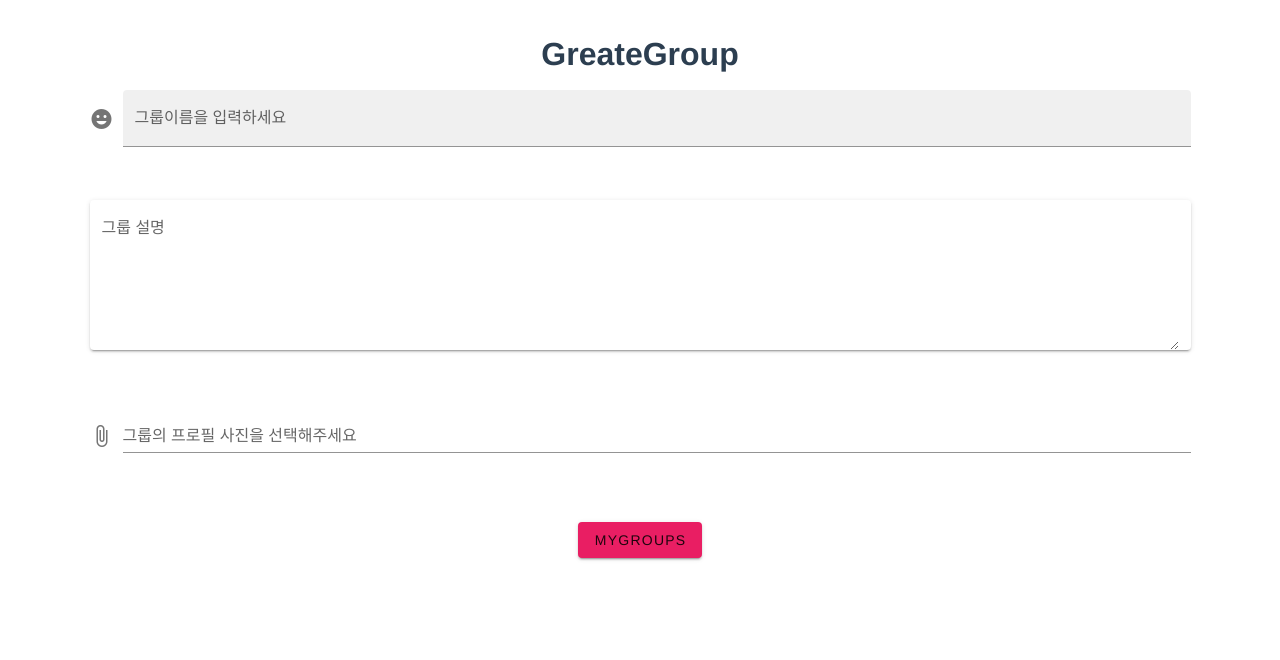
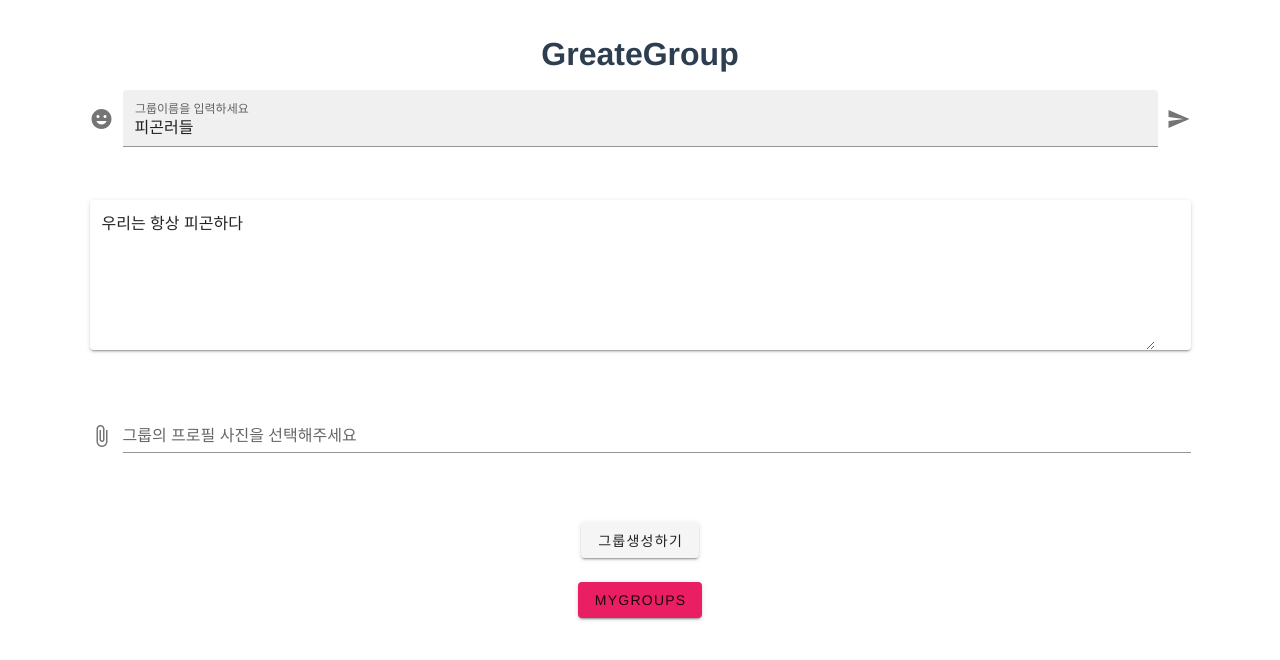
Before and after one commit to OpenSourceHotSource22/Frontend, a Vue app in the folder everyteam/: page /createGroup in a window 1280 px wide. Shown: the top 660 px of the page. Built offline with nearby package versions, Linux system fonts and the light colour scheme.

Commit message:
feat : add creategroup api formdata

```diff
--- a/everyteam/src/views/CreateGroupView.vue
+++ b/everyteam/src/views/CreateGroupView.vue
@@ -36,6 +36,9 @@
           <img class="img" :src="preview" />
         </v-col>
         <v-col>
+          <v-btn @click="createGroup">그룹생성하기</v-btn>
+        </v-col>
+        <v-col>
           <v-btn @click="goMyGroupsPage" color="pink"> Mygroups </v-btn>
         </v-col>
       </v-flex>
@@ -49,7 +52,7 @@ import { BASE_URL } from "@/api";
 export default {
   data: () => ({
     show: false,
-    groupName: "",
+    groupName: "피곤러들",
     marker: true,
     iconIndex: 0,
     icons: [
@@ -62,7 +65,7 @@ export default {
       "mdi-emoticon-sad",
       "mdi-emoticon-tongue",
     ],
-    description: "",
+    description: "우리는 항상 피곤하다",
     profileImg: [],
     preview: "",
     teamcode: "jNgxNI",
@@ -79,18 +82,36 @@ export default {
 
   methods: {
     async createGroup() {
+      const data = new FormData();
+      data.append("image", this.profileImg);
+      const teamData = {
+        name: this.groupName,
+        description: this.description,
+      };
+
+      // formData.append('key', new Blob([ JSON.stringify(data) ], {type : "application/json"}));
+      data.append(
+        "team",
+        new Blob([JSON.stringify(teamData)], { type: "application/json" })
+      );
+      // data.append("team", {
+      //   name: this.groupName,
+      //   description: this.description,
+      // });
+
+      // console.log("formdata:", formdata.entries());
+      for (var pair of data.entries()) {
+        console.log(pair[0] + ", " + pair[1]);
+      }
+
       try {
-        const res = await axios.post(
-          `${BASE_URL}/team/create`,
-          {
-            name: this.groupName,
+        const res = await axios.post(`${BASE_URL}/team/create`, data, {
+          headers: {
+            "X-AUTH-TOKEN": localStorage.getItem("token"),
+            "Content-Type": "multipart/form-data",
           },
-          {
-            headers: {
-              "X-AUTH-TOKEN": localStorage.getItem("token"),
-            },
-          }
-        );
+        });
+        alert(res.data["message"]);
         console.log("팀생성 성공!!");
         console.log("res:", res);
         this.$router.push({ path: "/myGroups" });
@@ -136,16 +157,19 @@ export default {
           false
         );
       } else {
+        ㅌ;
         this.preview = "";
       }
     },
   },
   watch: {
     profileImg() {
-      console.log(this.profileImg);
-      const formdata = new FormData();
-      formdata.append("profileImg", this.profileImg);
-      console.log("formdata:", formdata);
+      console.log("이미지", this.profileImg);
+      const data = new FormData();
+      data.append("profileImg", this.profileImg);
+      for (var pair of data.entries()) {
+        console.log(pair[0] + ", " + pair[1]);
+      }
     },
   },
 };
```
